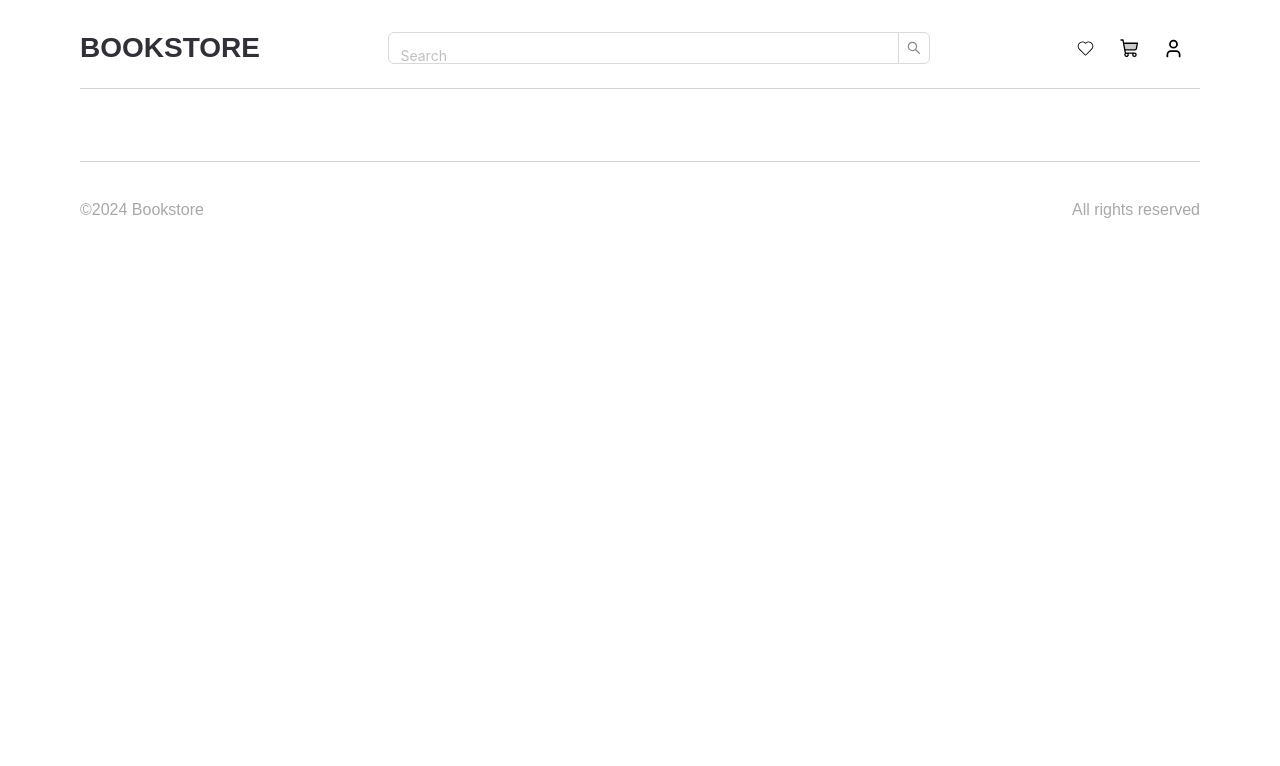
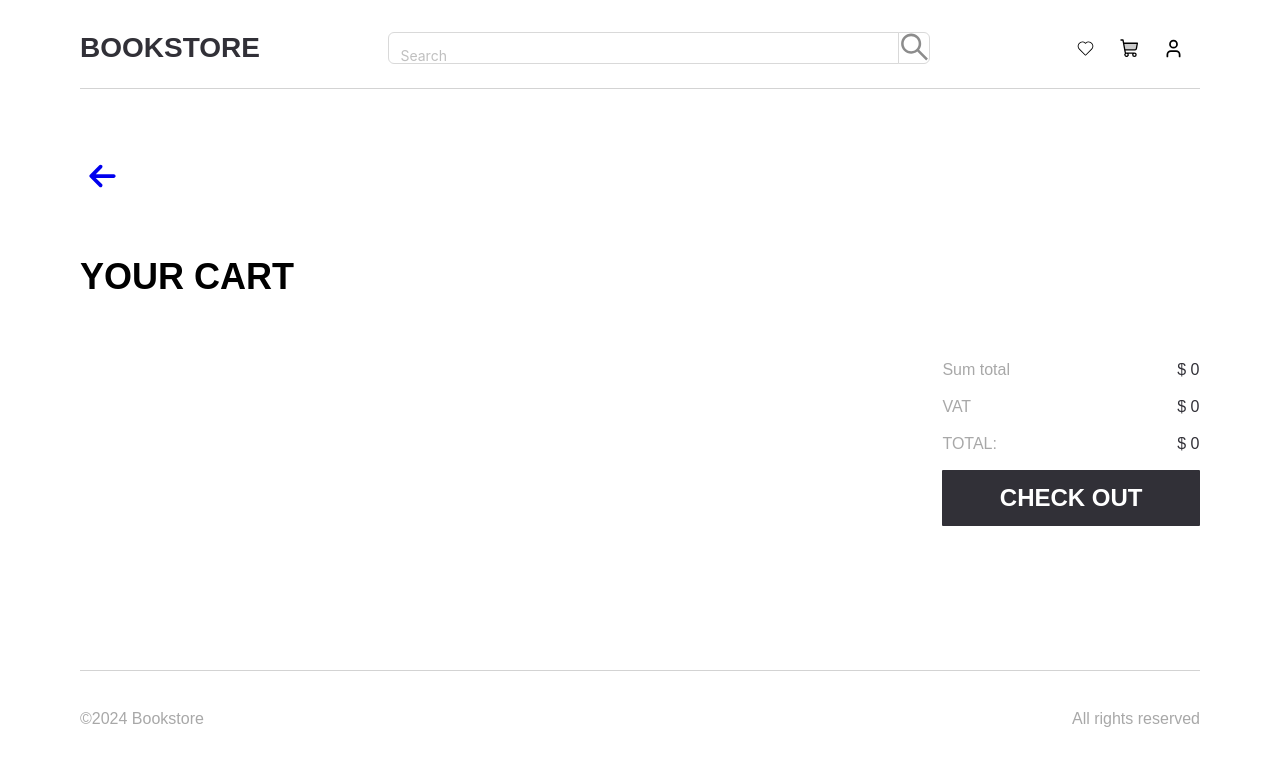
Before and after one commit to teorver/book_store, a React (Vite) app: page /your-cart in a window 1280 px wide. Shown: the top 766 px of the page. Built offline with nearby package versions, Linux system fonts and the light colour scheme.

Commit message:
feat: implement Cart page with saving books to local storage

```diff
--- a/src/App.tsx
+++ b/src/App.tsx
@@ -4,18 +4,18 @@ import Header from './components/elements/Header/Header';
 import Home from './components/pages/Home/Home';
 import Footer from './components/elements/Footer/Footer';
 import SearchResult from './components/pages/SearchResult/SearchResult';
-import SingleBookPage from './components/pages/SingleBook/SingleBookPage.tsx';
+import SingleBookPage from './components/pages/SingleBook/SingleBookPage';
+import Cart from './components/pages/Cart/Cart';
 
 export default function App() {
   return (
     <div>
       <Header />
       <Routes>
-          <Route path="/"
-                 element={<Home />}
-          />
+          <Route path="/" element={<Home />} />
           <Route path="/search" element={<SearchResult />} />
-          <Route path="/books/:bookId" element={<SingleBookPage />}/>
+          <Route path="/books/:bookId" element={<SingleBookPage />} />
+          <Route path="/your-cart" element={<Cart />} />
       </Routes>
       <Footer />
     </div>
--- a/src/api/books.ts
+++ b/src/api/books.ts
@@ -3,7 +3,6 @@ const booksURL: string = 'https://api.itbook.store/1.0/new';
 const getBooksInfo = async () => {
     const response = await fetch(booksURL, {});
     const booksInfo = await response.json();
-    console.log(booksInfo.books);
     return booksInfo.books;
 };
 
--- a/src/components/elements/Header/Header.tsx
+++ b/src/components/elements/Header/Header.tsx
@@ -17,8 +17,12 @@ const Header = () => {
 
         console.log({ value, books });
         navigate('/search', {state: { value, books }});
-        // return { value, books };
     });
+
+    const onCart = () => {
+        navigate('/your-cart');
+        window.location.reload();
+    };
 
     return (
         <section className="header-wrapper">
@@ -26,7 +30,7 @@ const Header = () => {
             <Search placeholder="Search" allowClear onSearch={onSearch} className="search-input" />
             <div className="action-buttons">
                 <CiHeart className="icon" />
-                <PiShoppingCartDuotone className="icon" />
+                <PiShoppingCartDuotone className="icon" onClick={onCart} />
                 <LuUser className="icon" />
             </div>
         </section>
--- /dev/null
+++ b/src/components/pages/Cart/Cart.css
@@ -0,0 +1,148 @@
+.search_wrapper{
+    display: flex;
+    flex-direction: column;
+    gap: 20px;
+    padding: 72px 0;
+}
+
+.cart-title{
+    width: 100%;
+    font-family: "Bebas Neue", sans-serif;
+    font-weight: 700;
+    font-size: 36px;
+    line-height: 64px;
+}
+
+.card_list{
+    width: 100%;
+    display: flex;
+    flex-direction: row;
+    gap: 20px;
+    padding-bottom: 48px;
+    border-bottom: 1px solid lightgrey;
+}
+
+.cart-img-wrapper{
+    width: 23%;
+    background-color: rgba(202, 239, 240, 1);
+}
+
+.cart-book_img{
+    width: 63%;
+    display: flex;
+    margin: 0 auto;
+}
+
+.cart_book-info{
+    display: flex;
+    flex-direction: column;
+    width: 40%;
+}
+
+.cart_item-title{
+    font-family: "Bebas Neue", sans-serif;
+    font-weight: 700;
+    font-size: 24px;
+    line-height: 32px;
+    color: rgba(49, 48, 55, 1);
+}
+
+.cart_item-subtitle{
+    padding: 8px 0 24px 0;
+    color: rgba(168, 168, 168, 1);
+    font-family: "Helios", sans-serif;
+    font-size: 16px;
+    font-weight: 400;
+    line-height: 24px;
+}
+
+.change_qty{
+    display: flex;
+    flex-direction: row;
+    align-items: center;
+}
+
+.qty-btn{
+    cursor: pointer;
+    border: none;
+    border-radius: 1px;
+    background-color: white;
+    padding: 16px 8px;
+    font-size: 26px;
+}
+
+.qty_value{
+    width: 38px;
+    height: 56px;
+    border: none;
+    border-radius: 1px;
+    font-size: 30px;
+}
+
+.book_price-cart{
+    font-family: "Bebas Neue", sans-serif;
+    font-weight: 700;
+    font-size: 40px;
+    line-height: 60px;
+    color: rgba(49, 48, 55, 1);
+    display: flex;
+    align-items: center;
+    padding: 66px 115px;
+}
+
+.delete_from_cart{
+    cursor: pointer;
+    background-color: white;
+    border: none;
+    border-radius: 1px;
+    width: 56px;
+}
+
+svg {
+    width: 45px;
+    height: 30px;
+}
+
+.price_count{
+    width: 23%;
+    display: flex;
+    flex-direction: column;
+    justify-content: flex-end;
+    margin: 0 77%;
+    gap: 15px;
+}
+
+.cart-row-title{
+    font-family: "Helios", sans-serif;
+    font-size: 16px;
+    font-weight: 400;
+    color: rgba(168, 168, 168, 1);
+    line-height: 22px;
+    width: 68px;
+}
+
+.cart-row-data{
+    color: rgba(49, 48, 55, 1);
+    font-family: "Helios", sans-serif;
+    font-size: 16px;
+    font-weight: 400;
+    line-height: 22px;
+    text-align: right;
+    width: 118px;
+}
+
+.check_out-btn{
+    width: 100%;
+    display: flex;
+    justify-content: center;
+    background-color: rgba(49, 48, 55, 1);
+    color: white;
+    padding: 16px 0;
+    border-radius: 1px;
+    border: none;
+    font-family: "Bebas Neue", sans-serif;
+    font-size: 24px;
+    line-height: 24px;
+    font-weight: 700;
+    cursor: pointer;
+}
--- a/src/components/pages/Cart/Cart.tsx
+++ b/src/components/pages/Cart/Cart.tsx
@@ -0,0 +1,107 @@
+import './Cart.css';
+import {FaArrowLeft} from "react-icons/fa6";
+import {Link} from "react-router-dom";
+import {handleTotalSum, handleVATValue, sumBooksPrice, vat} from '../../../utils/helpers';
+import {Col, Input, Row} from "antd";
+import {TiDeleteOutline} from "react-icons/ti";
+import {useEffect, useState} from "react";
+// import { IOpenedBook } from '../../../utils/types';
+
+const Cart = () => {
+    const [currentQty, setQty] = useState<number>(1);
+    const [cartItems, setCartItems] = useState([]);
+
+    useEffect(() => {
+        const existingCart = JSON.parse(localStorage.getItem('cart') || '[]');
+        setCartItems(existingCart);
+        sumBooksPrice();
+    }, []);
+
+    const handleBookQty = (action: string) => {
+        let updatedQty = currentQty;
+
+        if (action === 'increase') {
+            updatedQty += 1;
+        } else if (action === 'decrease') {
+            updatedQty = Math.max(updatedQty - 1, 1);
+        }
+        setQty(updatedQty);
+    };
+
+    const deleteBook = (index: number) => {
+        const updatedCart = [...cartItems.slice(0, index), ...cartItems.slice(index + 1)];
+        localStorage.setItem('cart', JSON.stringify(updatedCart));
+        window.location.reload();
+    };
+
+    return(
+        <section className="search_wrapper">
+            <Link to="/">
+                <FaArrowLeft/>
+            </Link>
+            <h1 className="cart-title">YOUR CART</h1>
+            {cartItems.map((item, index) => (
+                <div key={index} className="card_list">
+                    <div className="cart-img-wrapper">
+                        <img src={item.image} alt="#" className="cart-book_img" />
+                    </div>
+                    <div className="cart_book-info">
+                        <span className="cart_item-title">{item.title}</span>
+                        <span className="cart_item-subtitle">by {item.authors}, {item.publisher}</span>
+                        <div className="change_qty">
+                            <button
+                                type="button"
+                                className="qty-btn"
+                                onClick={() => handleBookQty('decrease')}
+                            >-</button>
+                            <Input defaultValue={currentQty} value={currentQty} className="qty_value" />
+                            <button
+                                type="button"
+                                className="qty-btn"
+                                onClick={() => handleBookQty('increase')}
+                            >+</button>
+                        </div>
+                    </div>
+                    <div className="book_price-cart">{item.price}</div>
+                    <button
+                        type="button"
+                        className="delete_from_cart"
+                        onClick={() => deleteBook(index)}
+                    ><TiDeleteOutline className="btn-modifier" /></button>
+                </div>
+            ))}
+            <div className="price_count">
+                <Row className="single-row">
+                    <Col className="gutter-row" span={6}>
+                        <div className="cart-row-title">Sum total</div>
+                    </Col>
+                    <Col className="gutter-row" span={6}>
+                        <div className="cart-row-data">$ {sumBooksPrice()}</div>
+                    </Col>
+                </Row>
+                <Row className="single-row vat-row">
+                    <Col className="gutter-row" span={6}>
+                        <div className="cart-row-title">VAT</div>
+                    </Col>
+                    <Col className="gutter-row" span={6}>
+                        <div className="cart-row-data">$ {handleVATValue(vat, sumBooksPrice())}</div>
+                    </Col>
+                </Row>
+                <Row className="single-row">
+                    <Col className="gutter-row" span={6}>
+                        <div className="cart-row-title">TOTAL:</div>
+                    </Col>
+                    <Col className="gutter-row" span={6}>
+                        <div className="cart-row-data">$ {handleTotalSum(vat, sumBooksPrice())}</div>
+                    </Col>
+                </Row>
+                <button type="button"
+                        className="check_out-btn"
+                        onClick={() => alert("Purchase done!")}
+                >CHECK OUT</button>
+            </div>
+        </section>
+    );
+};
+
+export default Cart;
--- a/src/components/pages/SingleBook/SingleBookPage.tsx
+++ b/src/components/pages/SingleBook/SingleBookPage.tsx
@@ -4,7 +4,7 @@ import { SlSocialFacebook } from "react-icons/sl";
 import { SlSocialTwitter } from "react-icons/sl";
 import { BsThreeDots } from "react-icons/bs";
 import { RiArrowDownSLine } from "react-icons/ri";
-import {Col, Row} from 'antd';
+import { Col, Row} from 'antd';
 import { Tabs } from 'antd';
 import type { TabsProps } from 'antd';
 import { Button } from 'antd';
@@ -64,6 +64,18 @@ const SingleBookPage = () => {
         },
     ];
 
+    const addToCart = () => {
+        const existingCart = JSON.parse(localStorage.getItem('cart') || '[]');
+        const isBookInCart = existingCart
+            .some((cartItem: IOpenedBook) => cartItem.isbn13 === singleBook?.isbn13);
+
+        if (!isBookInCart && singleBook) {
+            const updatedCart = [...existingCart, singleBook];
+            localStorage.setItem('cart', JSON.stringify(updatedCart));
+        }
+        alert('Book added to cart!');
+    };
+
     return (
         <section className="single_book-wrapper">
             <Link to="/">
@@ -113,7 +125,7 @@ const SingleBookPage = () => {
                         </Col>
                     </Row>
                     <button type="button" className="more_details-btn">More details <RiArrowDownSLine /></button>
-                    <button type="button" className="add_to_card-btn">ADD TO CART</button>
+                    <button type="button" className="add_to_card-btn" onClick={addToCart}>ADD TO CART</button>
                     <a href={singleBook?.url} className="show-preview">Preview Book</a>
                 </div>
             </div>
--- a/src/utils/helpers.ts
+++ b/src/utils/helpers.ts
@@ -1,3 +1,32 @@
+import {IOpenedBook} from "./types.ts";
+
+const vat = 12.50;
+const cartItems = JSON.parse(localStorage.getItem('cart') || '[]');
+
 const getRandomRating = () => (Math.random() * 5).toFixed(1);
 
-export { getRandomRating };
+const sumBooksPrice = () => {
+    let booksSum = 0;
+
+    cartItems.map(({ price }: IOpenedBook) => {
+        let newVal = +(price.slice(1));
+        booksSum += newVal;
+    });
+    return booksSum;
+};
+
+const handleVATValue = (a: number, b: number) => {
+    switch (b) {
+        case 0: return 0;
+        default: return a;
+    }
+}
+
+const handleTotalSum = (a: number, b: number) => {
+    switch (b) {
+        case 0: return 0;
+        default: return a + b;
+    }
+};
+
+export { getRandomRating, sumBooksPrice, handleTotalSum, handleVATValue, vat, cartItems };
--- a/src/utils/types.ts
+++ b/src/utils/types.ts
@@ -12,7 +12,7 @@ export interface IOpenedBook {
     subtitle?: string;
     isbn10?: string | undefined;
     isbn13?: string;
-    price?: string;
+    price?: string | undefined;
     language?: string,
     image?: string;
     url?: string;
```
